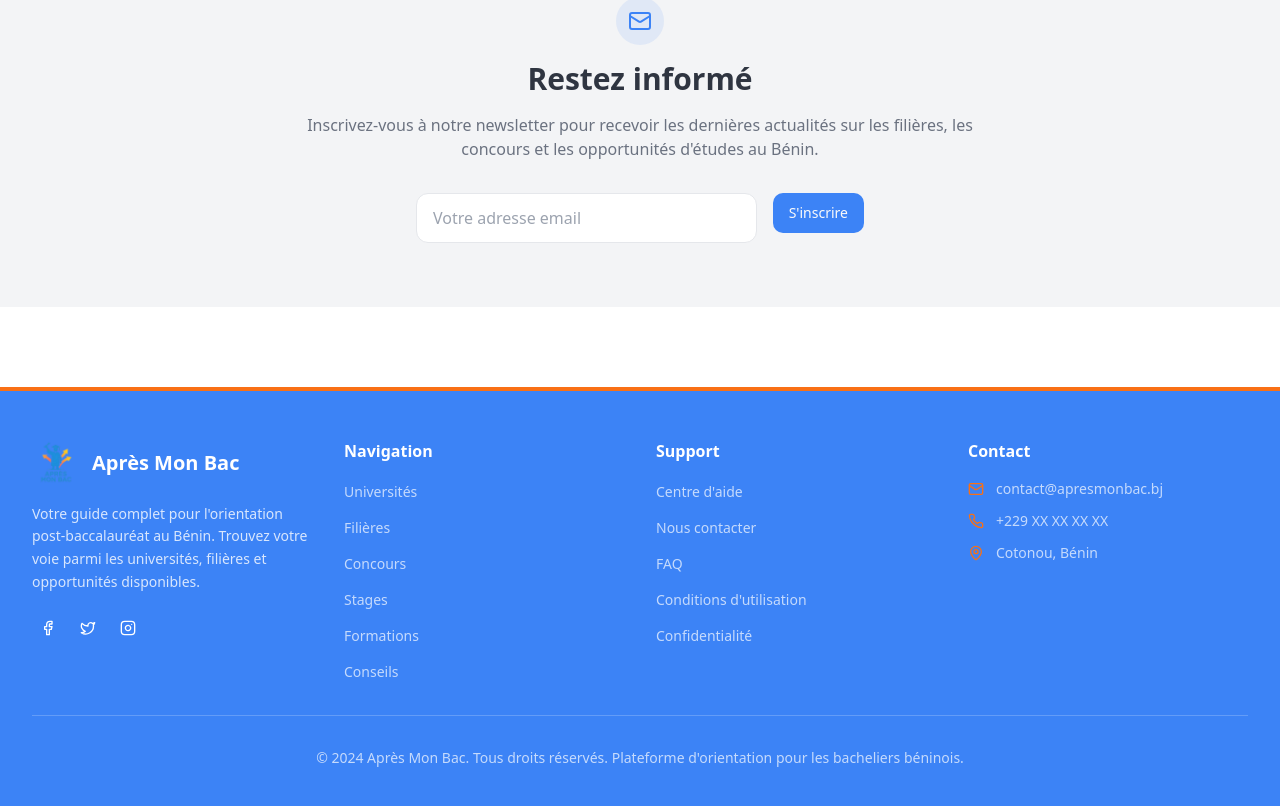
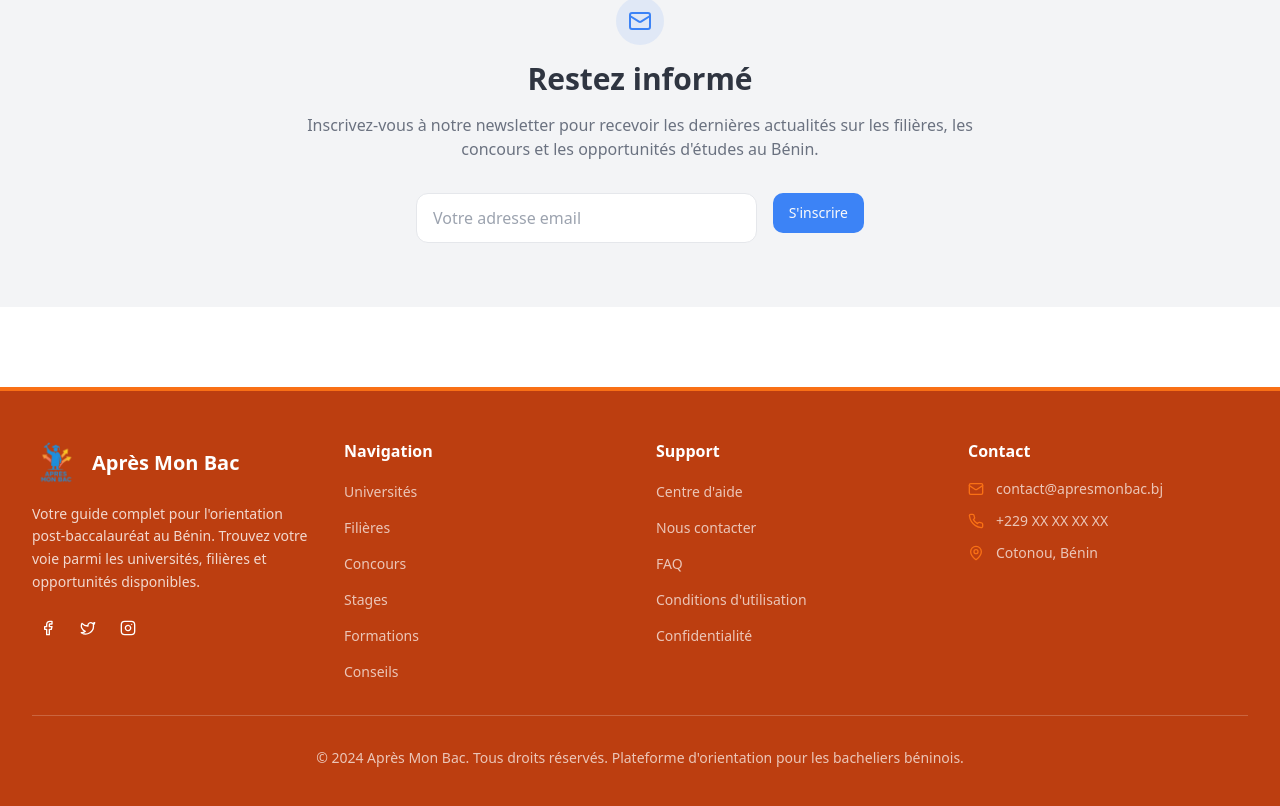
Before and after one commit to DgnSid/orientation-benin, a React (Vite) app: page / in a window 1280 px wide. Shown: the part 2451-3257 px from the top of the page. Built offline with nearby package versions, Linux system fonts and the light colour scheme.

Commit message:
Update footer color
Use dark orange for the footer.

```diff
--- a/src/components/ui/footer.tsx
+++ b/src/components/ui/footer.tsx
@@ -5,7 +5,7 @@ import { Button } from '@/components/ui/button';
 
 const Footer = () => {
   return (
-    <footer className="bg-primary border-t-4 border-secondary mt-20">
+    <footer className="bg-secondary-dark border-t-4 border-secondary mt-20">
       <div className="max-w-7xl mx-auto px-4 sm:px-6 lg:px-8 py-12">
         <div className="grid grid-cols-1 md:grid-cols-2 lg:grid-cols-4 gap-8">
           {/* Logo et description */}
--- a/src/index.css
+++ b/src/index.css
@@ -28,6 +28,7 @@ All colors MUST be HSL.
     --secondary: 24 95% 53%; /* #EA580C - Orange énergique */
     --secondary-foreground: 0 0% 98%;
     --secondary-light: 34 92% 70%; /* #FDBA74 - Orange clair */
+    --secondary-dark: 16 84% 40%; /* #CC4F00 - Orange foncé pour footer */
 
     /* Accent (bleu clair) */
     --accent: 213 93% 78%; /* #93C5FD - Bleu clair */
--- a/tailwind.config.ts
+++ b/tailwind.config.ts
@@ -33,7 +33,8 @@ export default {
 				secondary: {
 					DEFAULT: 'hsl(var(--secondary))',
 					foreground: 'hsl(var(--secondary-foreground))',
-					light: 'hsl(var(--secondary-light))'
+					light: 'hsl(var(--secondary-light))',
+					dark: 'hsl(var(--secondary-dark))'
 				},
 				destructive: {
 					DEFAULT: 'hsl(var(--destructive))',
```
